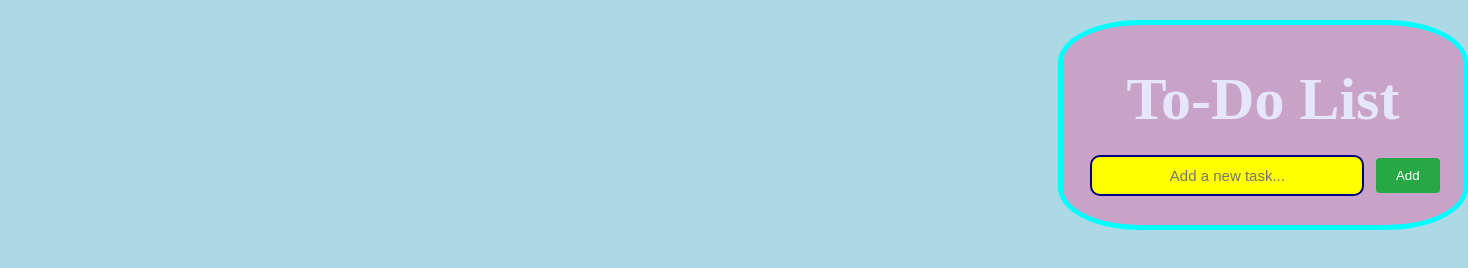
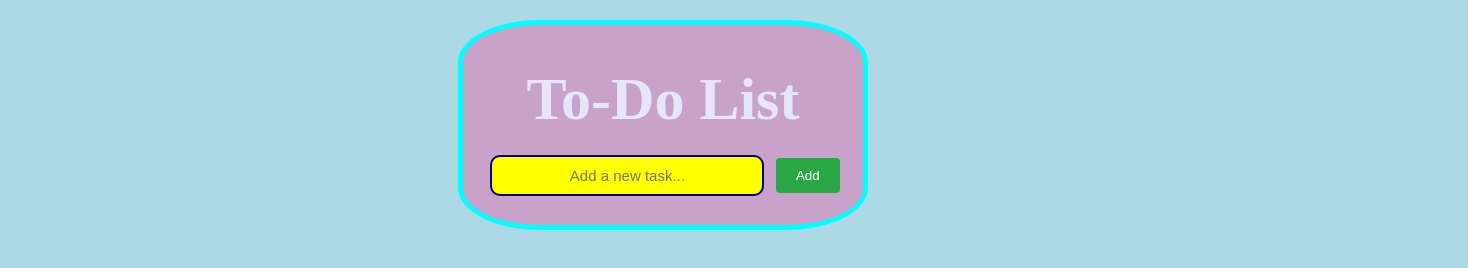
Before and after one commit to MyaLow21/FINAL-PROJECT, a website: page public/index.html in a window 1280 px wide. Shown: the whole page, 1468 px wide, since content can reach past the window. Drawn offline with Linux system fonts and the light colour scheme.

Commit message:
Update style.css

```diff
--- a/public/style.css
+++ b/public/style.css
@@ -89,6 +89,6 @@ input {
 }
 
 #all {
-  transform: translate(800px,0px);
+  transform: translate(200px,0px);
 
 }
```
